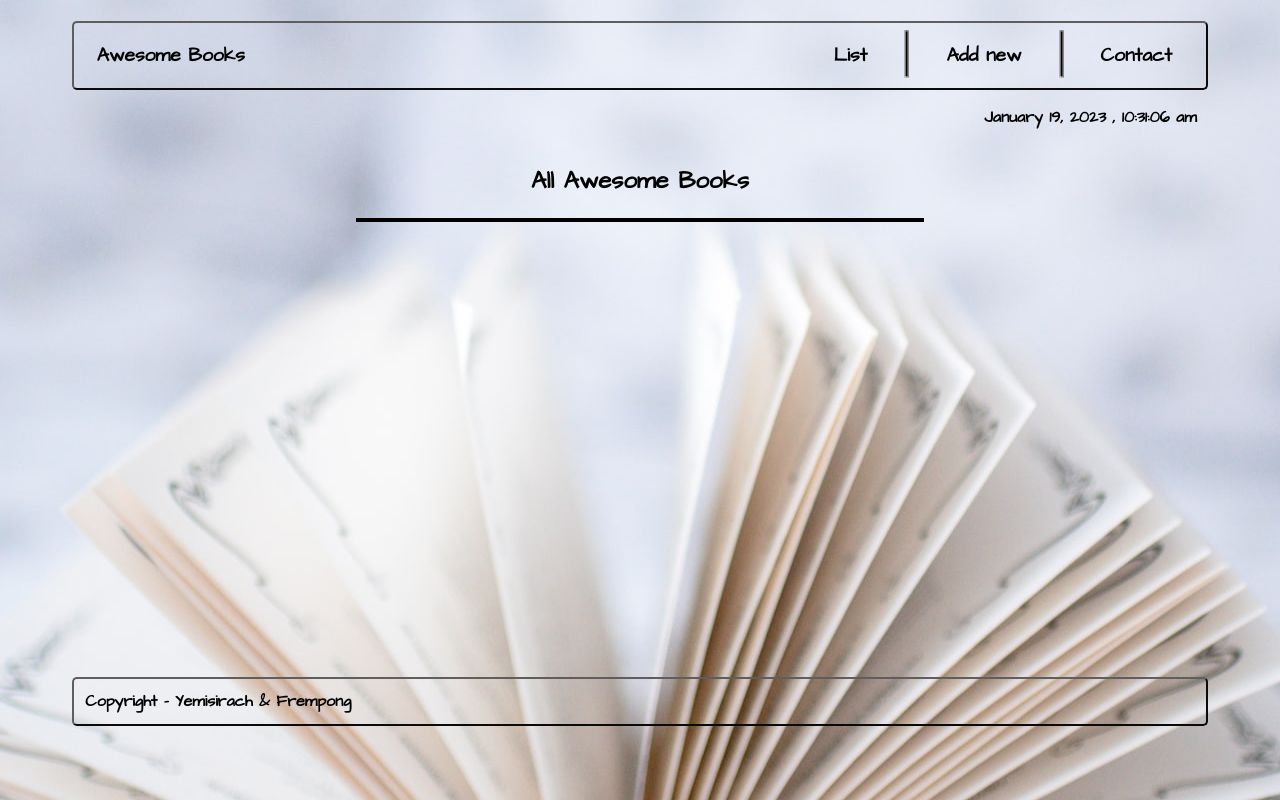
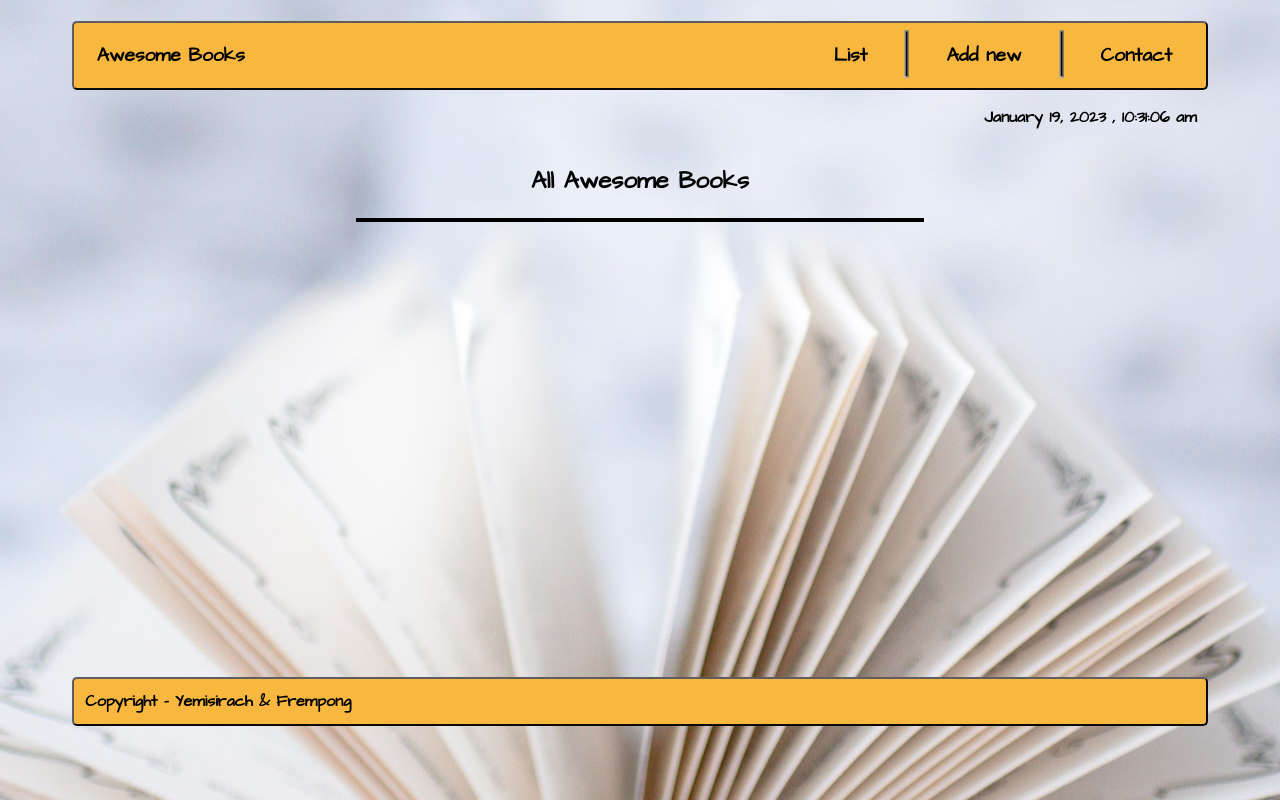
Before and after one commit to Yemisirach/Awesome_books, a website: page index.html in a window 1280 px wide. Drawn offline with Linux system fonts and the light colour scheme.

Commit message:
Ajust body height and bocground color for nav Iteam

```diff
--- a/styles.css
+++ b/styles.css
@@ -71,6 +71,7 @@ nav {
   align-items: center;
   padding: 0% 3% 0% 2%;
   font-size: 1.2rem;
+  background-color: rgb(248, 183, 63);
 }
 
 .nav-logo-frame {
@@ -148,6 +149,7 @@ pre {
 footer {
   padding: 1%;
   margin: 20px 0 5px 0;
+  background-color: rgb(248, 183, 63);
 }
 
 .hidden {
```
